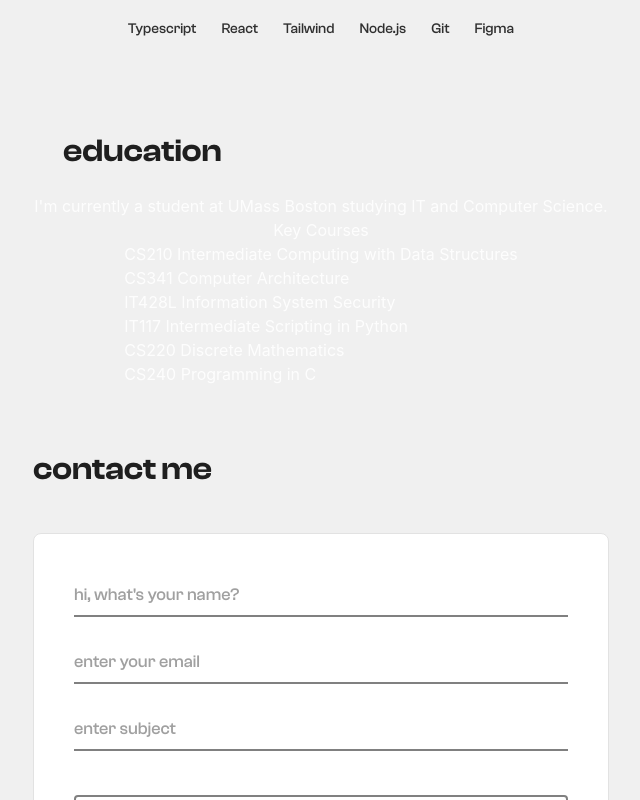
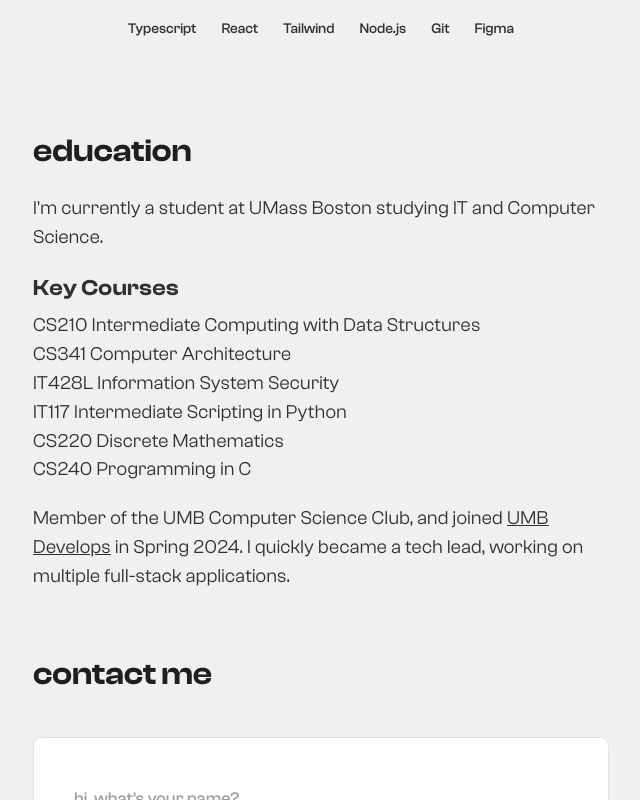
Before and after one commit to qinflan/portfolio, a React (Vite) app in the folder portfolio/client/: page / in a window 1280 px wide. Shown: the part 2540-3340 px from the top of the page, without its empty margins (639-1279 px from the left). Built offline with nearby package versions, Linux system fonts and the light colour scheme; a web font is replaced by a local one.

Commit message:
Style Education Section

```diff
--- a/portfolio/client/src/components/pages/education/Education.css
+++ b/portfolio/client/src/components/pages/education/Education.css
@@ -0,0 +1,73 @@
+.college-header {
+    width: 90%;
+    color: var(--secondary-text);
+    font-family: "ClashGrotesk", Inter, sans-serif;
+    font-size: larger;
+    letter-spacing: 0.36px;
+    font-weight: 400;
+    animation: fade-up 0.5s;
+    margin-bottom: 20px;
+}
+
+.course-header {
+    width: 90%;
+    color: var(--primary-text);
+    font-family: "ClashDisplay", Inter, sans-serif;
+    font-size: 1.4rem;
+    letter-spacing: 0.36px;
+    font-weight: 500;
+    animation: fade-up 0.5s;
+    margin-bottom: 6px;
+}
+
+
+.courses-container {
+    width: 90%;
+    color: var(--secondary-text);
+    font-family: "ClashGrotesk", Inter, sans-serif;
+    font-size: larger;
+    letter-spacing: 0.36px;
+    font-weight: 400;
+    animation: fade-up 0.5s;
+    margin-bottom: 20px;
+}
+
+.extra-curricular-container {
+    width: 90%;
+    color: var(--secondary-text);
+    font-family: "ClashGrotesk", Inter, sans-serif;
+    font-size: larger;
+    letter-spacing: 0.36px;
+    font-weight: 400;
+    animation: fade-up 0.5s;
+}
+
+.body-text-link {
+    text-decoration: underline;
+    transition: 0.3s;
+}
+
+.body-text-link:hover {
+    opacity: 60%;
+    transition: 0.3s;
+    text-decoration: none;
+}
+
+@media (max-width:600px) {
+    .college-header {
+        font-size: medium;
+    }
+
+    .course-header {
+        font-size: medium;
+    }
+
+
+    .courses-container {
+        font-size: medium;
+    }
+
+    .extra-curricular-container {
+        font-size: medium;
+    }
+}
--- a/portfolio/client/src/components/pages/education/Education.tsx
+++ b/portfolio/client/src/components/pages/education/Education.tsx
@@ -5,9 +5,8 @@ const Education = () => {
 
   return (
     <div className="work-section-container">
-      <div className="section-title">
-        <h1>education</h1>
-      </div>
+
+        <h1 className="section-title">education</h1>
         <div className="college-header">
           I'm currently a student at UMass Boston studying IT and Computer Science.
         </div>
@@ -20,6 +19,12 @@ const Education = () => {
             <p>{title}</p>
           ))}
         </div>
+
+        <p className="extra-curricular-container">
+          Member of the UMB Computer Science Club, and joined <a className="body-text-link" href="https://www.cs.umb.edu/csclub/">UMB Develops</a> in
+          Spring 2024. I quickly became a tech lead, working on multiple full-stack applications.
+        </p>
+
     </div>
   )
 }
--- a/portfolio/client/src/components/ui/ProjectWidget.css
+++ b/portfolio/client/src/components/ui/ProjectWidget.css
@@ -6,7 +6,7 @@
   width: 90%;
   padding: 20px;
   border: 1px solid var(--widget-stroke);
-  gap:0px;
+  gap:20px;
   box-shadow: 0px 0px 5px 0px rgba(0, 0, 0, 0.05);
   transition: 0.3s;
   user-select: none;
@@ -69,7 +69,6 @@
     width: 90%;
     padding: 20px 0px;
     border: unset;
-    gap: 20px;
     box-shadow: unset;
     opacity: 1;
     transition: opacity 0.3s ease-in-out, transform 0.3s ease-in-out;
--- a/portfolio/client/src/components/ui/RightPanel.tsx
+++ b/portfolio/client/src/components/ui/RightPanel.tsx
@@ -36,11 +36,11 @@ const RightPanel = () => {
                 <Projects />
             </div>
 
-            <div className="relative-w-full" ref={educationRef} id="education">
+            <div className="w-full" ref={educationRef} id="education">
                 <Education/>
             </div>
 
-            <div className="relative w-full" ref={contactRef} id="contact">
+            <div className="w-full" ref={contactRef} id="contact">
                 <Contact />
             </div>
         </div>
```
Lines whose indentation alone changed are shown as unchanged.
